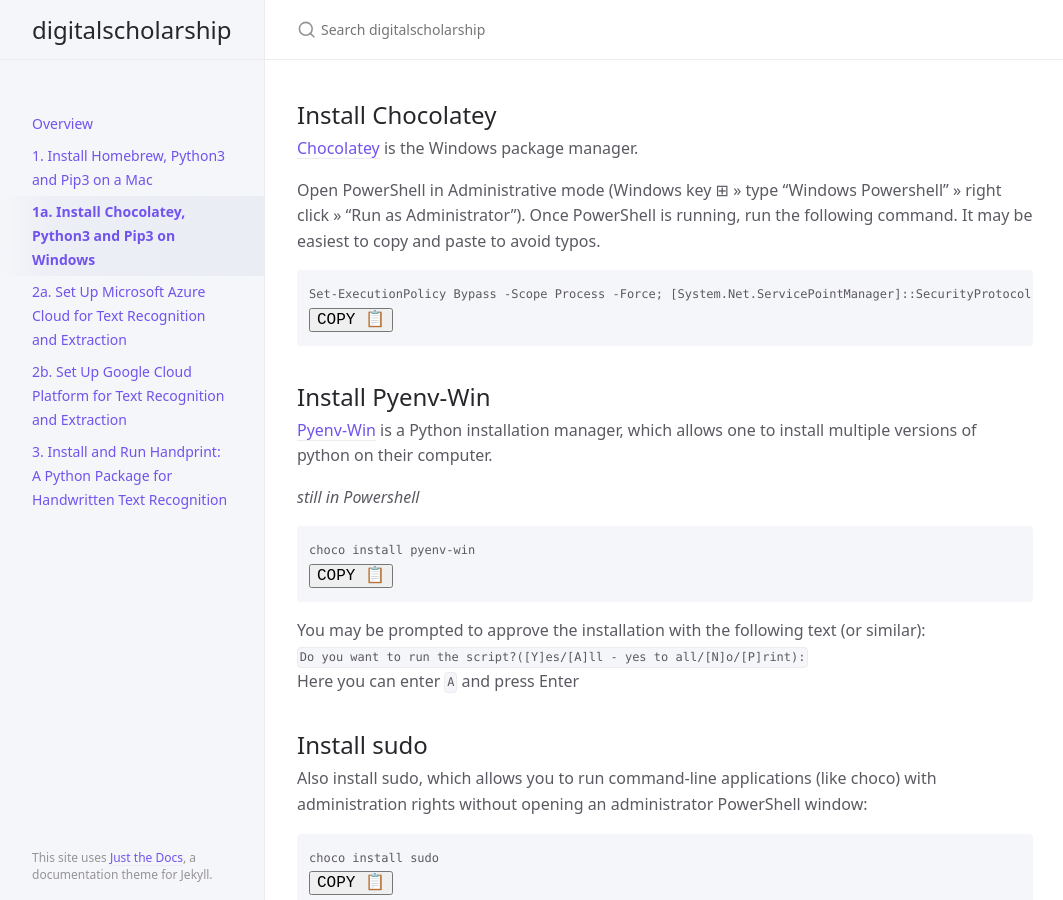
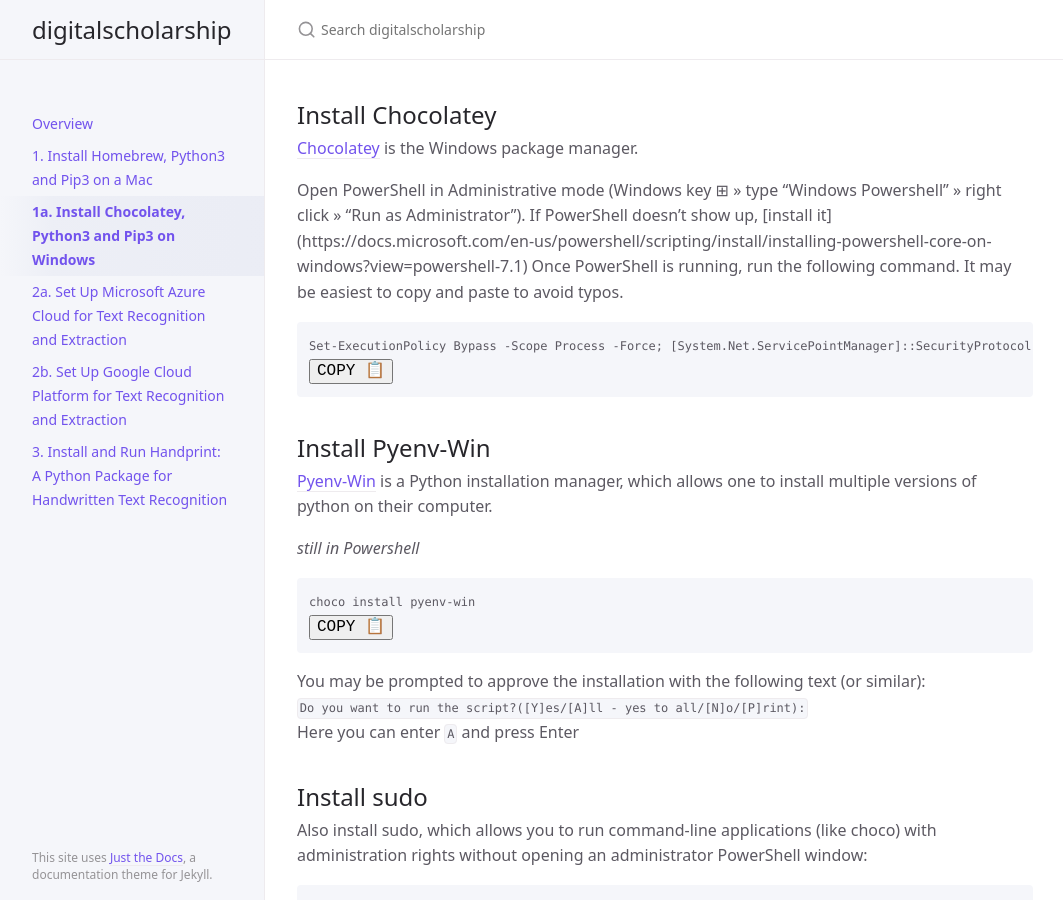
Before and after one commit to ccarvel/digitalscholarship, a Jekyll site: the page built from step_1a_win_cli.md, in a window 1280 px wide and 900 px high. Shown: the whole window, without its empty margins (107-1170 px from the left). Built offline with Jekyll 4.4.1, drawn with Linux system fonts in a browser that asks for light colours.

Commit message:
Update step_1a_win_cli.md

````diff
--- a/step_1a_win_cli.md
+++ b/step_1a_win_cli.md
@@ -9,6 +9,7 @@ Install Chocolatey
 [Chocolatey](https://chocolatey.org/install) is the Windows package manager.
 
 Open PowerShell in Administrative mode (Windows key ⊞ >> type "Windows Powershell" >> right click >> "Run as Administrator").
+If PowerShell doesn't show up, [install it] (https://docs.microsoft.com/en-us/powershell/scripting/install/installing-powershell-core-on-windows?view=powershell-7.1)
 Once PowerShell is running, run the following command. It may be easiest to copy and paste to avoid typos.
 ```
 Set-ExecutionPolicy Bypass -Scope Process -Force; [System.Net.ServicePointManager]::SecurityProtocol = [System.Net.ServicePointManager]::SecurityProtocol -bor 3072; iex ((New-Object System.Net.WebClient).DownloadString('https://chocolatey.org/install.ps1'))
````
